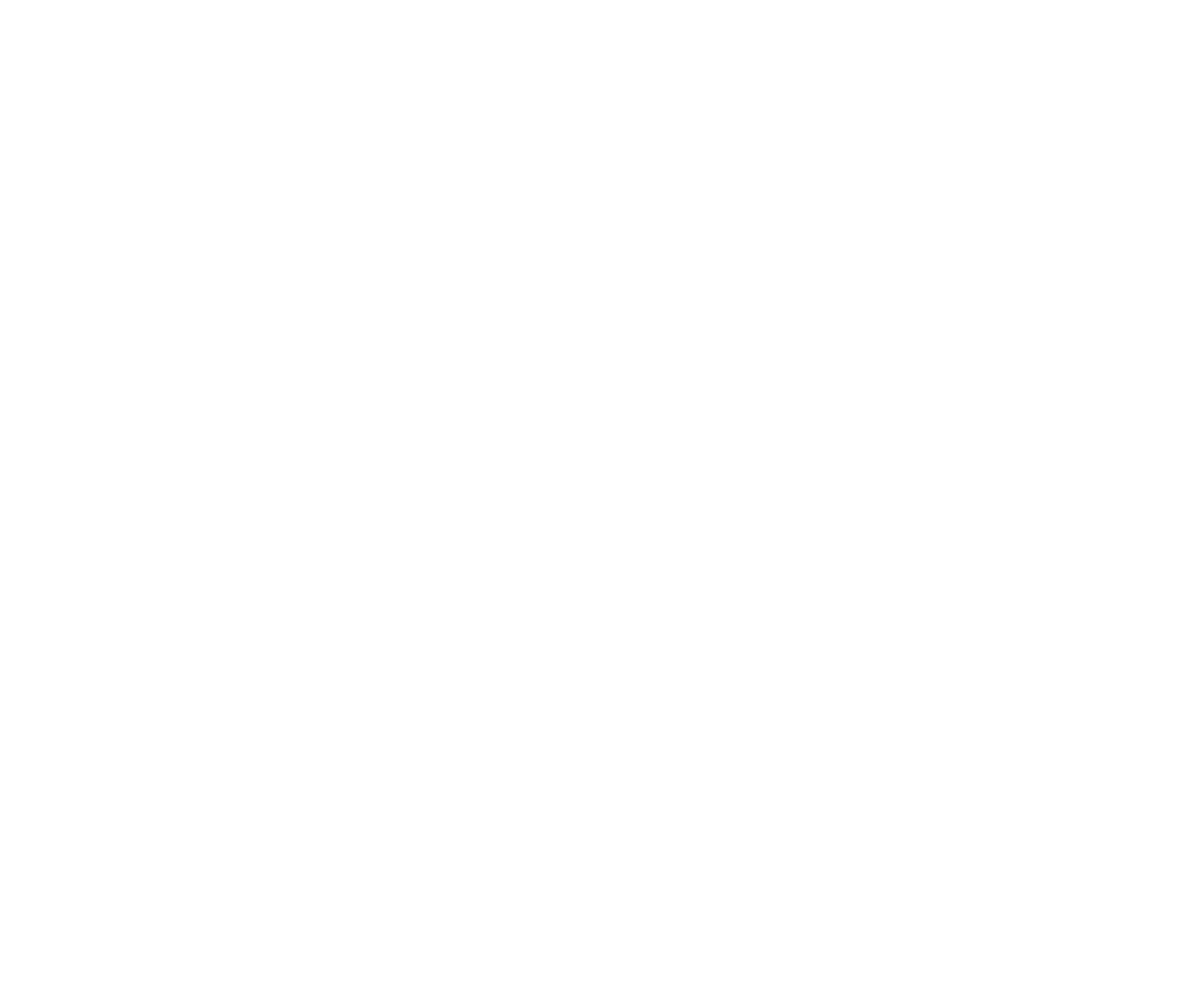
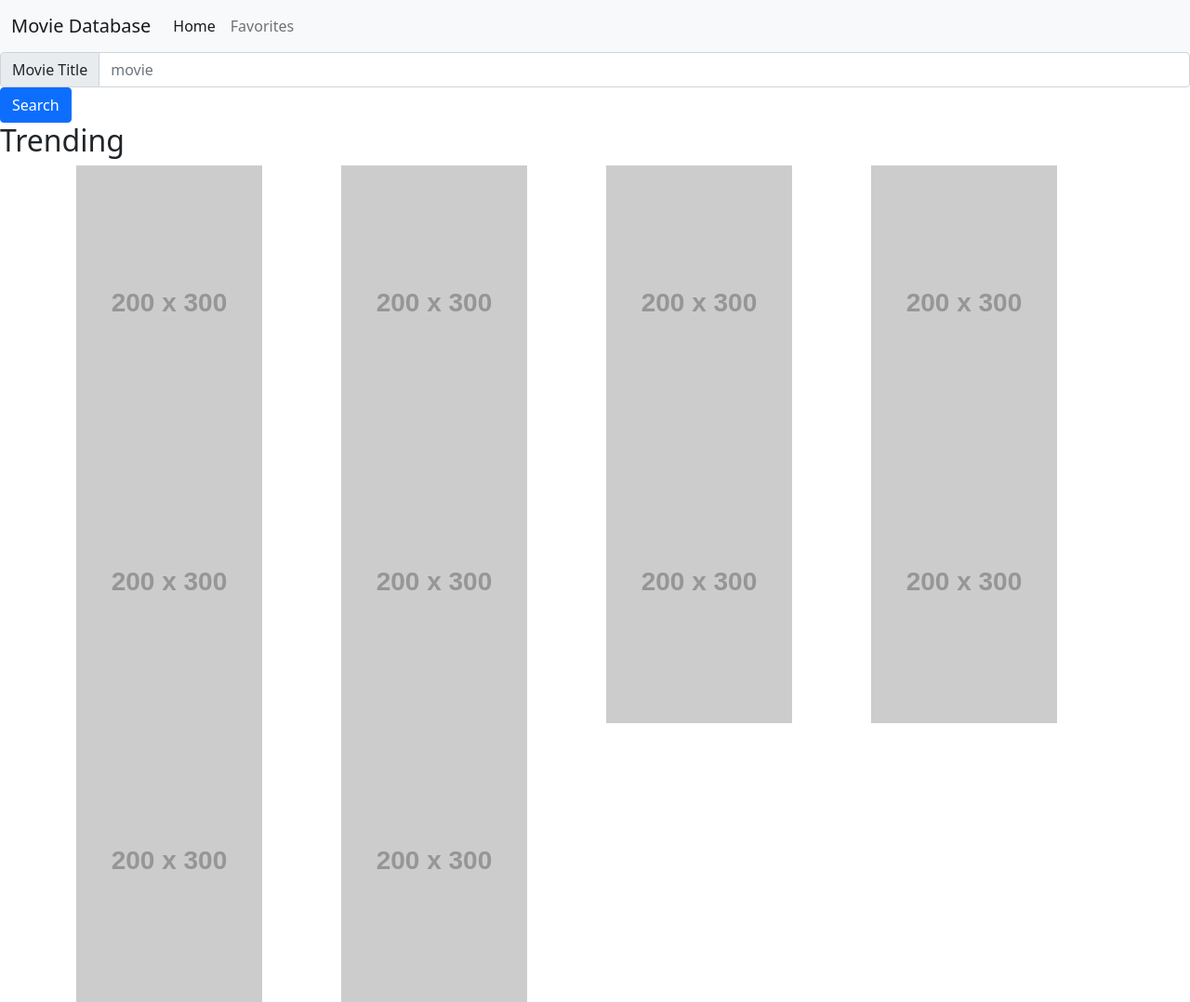
Before and after one commit to blitzbomber87/Movie-Night-App, a plain HTML site: page index.html in a window 1280 px wide. Shown: the whole page at 93% size. Before the commit the page ends 800 px from the top, so only its background shows below. Drawn offline with nearby package versions, Linux system fonts and the light colour scheme; placeholder pictures from the web are drawn by us.

Commit message:
added basic structure to index.html

```diff
--- a/index.html
+++ b/index.html
@@ -1,11 +1,85 @@
 <!DOCTYPE html>
     <html lang="en">
+
     <head>
         <meta charset="UTF-8">
         <meta name="viewport" content="width=device-width, initial-scale=1.0">
         <title>Movie Database App</title>
+        <link href="https://cdn.jsdelivr.net/npm/bootstrap@5.1.3/dist/css/bootstrap.min.css" rel="stylesheet" integrity="sha384-1BmE4kWBq78iYhFldvKuhfTAU6auU8tT94WrHftjDbrCEXSU1oBoqyl2QvZ6jIW3" crossorigin="anonymous">
+
+        <link rel="stylesheet" href="./assets/css/style.css">
     </head>
+
     <body>
+        <nav class="navbar navbar-expand-lg navbar-light bg-light">
+            <div class="container-fluid">
+              <a class="navbar-brand" href="#">Movie Database</a>
+              <button class="navbar-toggler" type="button" data-bs-toggle="collapse" data-bs-target="#navbarNav" aria-controls="navbarNav" aria-expanded="false" aria-label="Toggle navigation">
+                <span class="navbar-toggler-icon"></span>
+              </button>
+              <div class="collapse navbar-collapse" id="navbarNav">
+                <ul class="navbar-nav">
+                  <li class="nav-item">
+                    <a class="nav-link active" aria-current="page" href="#">Home</a>
+                  </li>
+                  <li class="nav-item">
+                    <a class="nav-link" href="#">Favorites</a>
+                  </li>
+                </ul>
+              </div>
+            </div>
+        </nav>
 
+        <form>
+            <div class="input-group flex-nowrap">
+                <span class="input-group-text" id="addon-wrapping">Movie Title</span>
+                <input type="text" class="form-control" placeholder="movie" aria-label="movie" aria-describedby="addon-wrapping">
+            </div>
+            <button type="button" class="btn btn-primary" id="search">Search</button>
+        </form>
+
+        <main>
+            <h2>Trending</h2>
+            <div class="container">
+                <div class="row">
+                  <div class="col-sm-12 col-md-4 col-lg-3">
+                    <img src="https://placehold.co/200x300">
+                  </div>
+                  <div class="col-sm-12 col-md-4 col-lg-3">
+                    <img src="https://placehold.co/200x300">
+                  </div>
+                  <div class="col-sm-12 col-md-4 col-lg-3">
+                    <img src="https://placehold.co/200x300">
+                  </div>
+                  <div class="col-sm-12 col-md-4 col-lg-3">
+                    <img src="https://placehold.co/200x300">
+                  </div>
+                  <div class="col-sm-12 col-md-4 col-lg-3">
+                    <img src="https://placehold.co/200x300">
+                  </div>
+                  <div class="col-sm-12 col-md-4 col-lg-3">
+                    <img src="https://placehold.co/200x300">
+                  </div>
+                  <div class="col-sm-12 col-md-4 col-lg-3">
+                    <img src="https://placehold.co/200x300">
+                  </div>
+                  <div class="col-sm-12 col-md-4 col-lg-3">
+                    <img src="https://placehold.co/200x300">
+                  </div>
+                  <div class="col-sm-12 col-md-4 col-lg-3">
+                    <img src="https://placehold.co/200x300">
+                  </div>
+                  <div class="col-sm-12 col-md-4 col-lg-3">
+                    <img src="https://placehold.co/200x300">
+                  </div>
+                </div>
+              </div>
+        </main>
+
+
+
+        <script src="https://cdn.jsdelivr.net/npm/bootstrap@5.1.3/dist/js/bootstrap.bundle.min.js" integrity="sha384-ka7Sk0Gln4gmtz2MlQnikT1wXgYsOg+OMhuP+IlRH9sENBO0LRn5q+8nbTov4+1p" crossorigin="anonymous"></script>
+        <script type="text/javascript" src="/jquery/jquery-3.6.0.min.js"></script>
+        <script src="./assets/js/script.js"></script>
     </body>
 </html>
```
Lines whose indentation alone changed are shown as unchanged.
